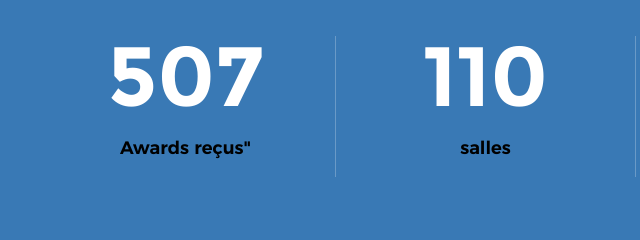
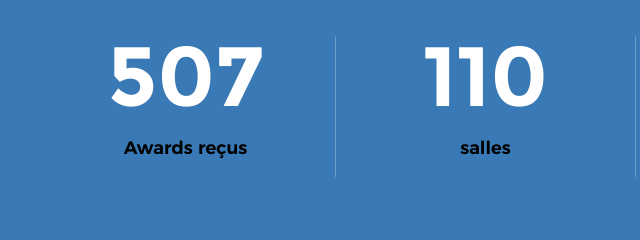
Before and after one commit to kzczane/run, a plain HTML site: page index.html in a window 1280 px wide. Shown: the part 1220-1460 px from the top of the page, 4-644 px from the left. Drawn offline with Linux system fonts and the light colour scheme; files whose address does not match are found by name.

Commit message:
Update index.html

```diff
--- a/index.html
+++ b/index.html
@@ -177,7 +177,7 @@
 
             <div class="col-block stats__col ">
                 <div class="stats__count">507</div>
-                <h5>Awards reçus"</h5>
+                <h5>Awards reçus</h5>
             </div>
             <div class="col-block stats__col">
                 <div class="stats__count">110</div>
```
